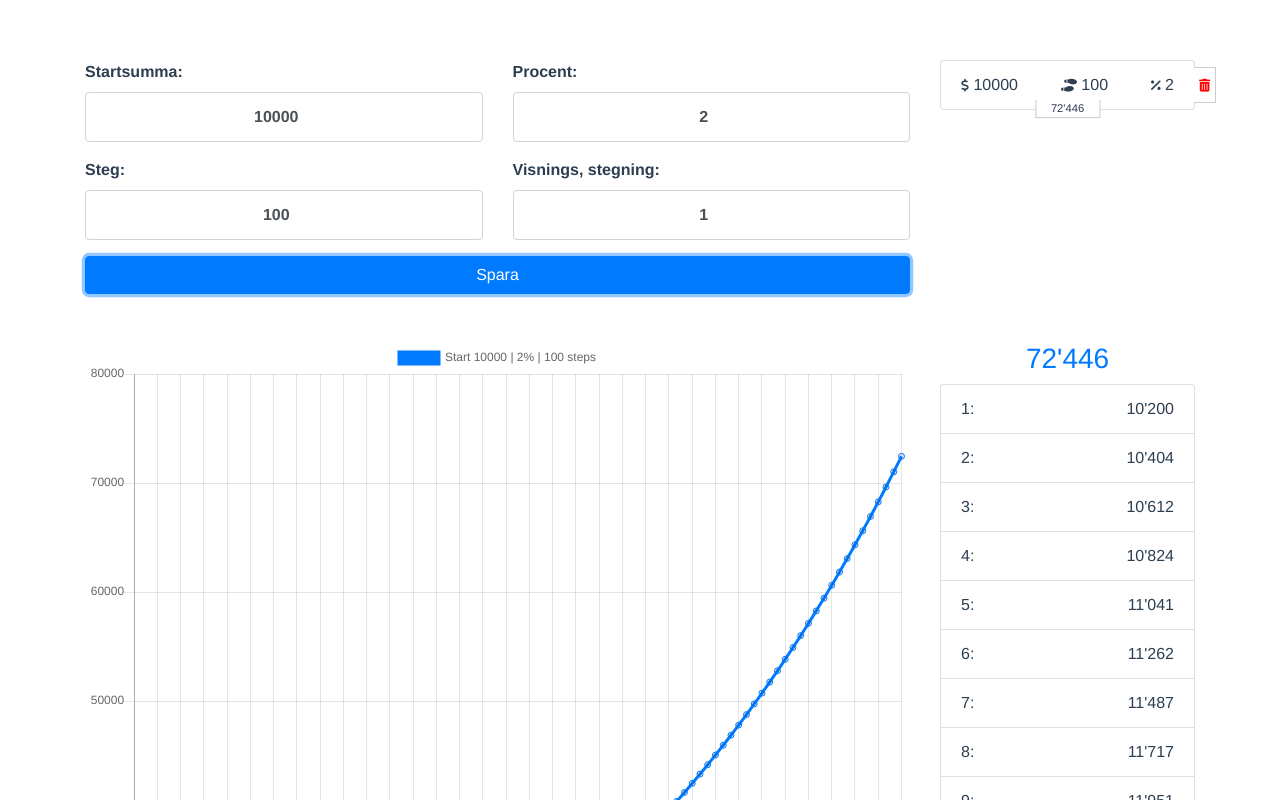
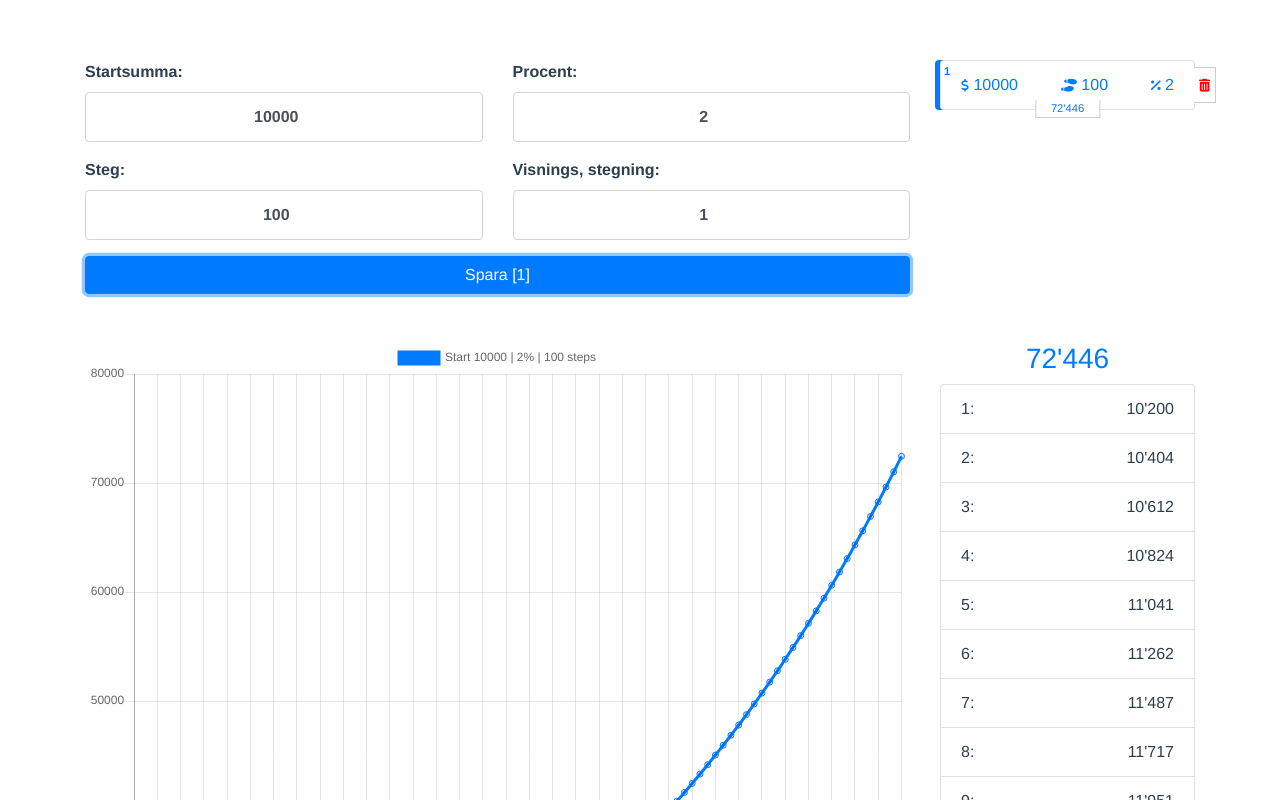
Before and after one commit to engvie/vue-exponential-profit-calculator, a Vue app: page / in a window 1280 px wide. Both pictures are taken after a click on the button "Spara". Shown: the top 800 px of the page. Built offline with nearby package versions, Linux system fonts and the light colour scheme.

Commit message:
Improve growth calc

```diff
--- a/src/components/GrowthCalculator.vue
+++ b/src/components/GrowthCalculator.vue
@@ -29,7 +29,7 @@
               </div>
             </div>
             <div class="col-lg-12">
-              <button type="submit" class="btn btn-primary w-100">Spara</button>
+              <button type="submit" class="btn btn-primary w-100">Spara <span v-if="currentStorageKey != null">[{{ currentStorageKey + 1 }}]</span></button>
             </div>
           </div>
         </form>
@@ -39,12 +39,19 @@
           <li
             v-for="(item, key) in storage"
             :key="key"
-            class="list-group-item d-flex justify-content-between"
-            @click="setCurrent(item)"
+            :class="[
+              'list-group-item d-flex',
+              'justify-content-between',
+              {current: key == currentStorageKey}
+            ]"
+            @click="setCurrent(key)"
           >
             <span><i class="fas fa-dollar-sign"></i> {{ item.start }}</span>
             <span><i class="fas fa-shoe-prints"></i> {{ item.steps }}</span>
             <span><i class="fas fa-percentage"></i> {{ item.percentage }}</span>
+            <span class="number">
+              {{ key + 1 }}
+            </span>
             <span class="total">
               {{ getTotal(item) }}
             </span>
@@ -99,6 +106,7 @@ export default {
   data: () => {
     return {
       storage: [],
+      currentStorageKey: null,
       form: {
         start: 10000,
         percentage: 2,
@@ -165,18 +173,31 @@ export default {
     removeStored (key) {
       let storage = this.getStorage();
       storage.splice(1, 1);
+      this.currentStorageKey = null;
       this.saveStorage(storage);
     },
-    setCurrent(form) {
-      console.log(form);
-      this.form = form;
+    setCurrent(key) {
+      if (this.currentStorageKey == key) {
+        this.currentStorageKey = null;
+        return;
+      }
+
+      let storage = this.getStorage();
+      if (storage[key]) {
+        this.currentStorageKey = key;
+        this.form = storage[key];
+      }
     },
     getTotal(data) {
       return this.formatNumber(data.start * ((1 + parseFloat(data.percentage / 100)) ** data.steps));
     },
     save () {
       let storage = this.getStorage();
-      storage.push(this.form);
+      if (this.currentStorageKey != null) {
+        storage[ this.currentStorageKey ] = this.form;
+      } else {
+        this.currentStorageKey = storage.push(this.form) - 1;
+      }
 
       this.saveStorage(storage);
     },
@@ -216,6 +237,13 @@ input {
       border: 1px solid #ccc;
       border-top: none;
     }
+    .number {
+      position: absolute;
+      top: 2px;
+      left: 3px;
+      font-size: 0.7em;
+      font-weight: 600;
+    }
     .remove {
       position: absolute;
       top: 50%;
@@ -229,6 +257,11 @@ input {
       color: red;
       cursor: pointer;
     }
+    &.current {
+      //border-left: 5px solid var(--primary);
+      box-shadow: -5px 0px 0px 0px var(--primary);
+      color: var(--primary);
+    }
   }
 }
 </style>
```
